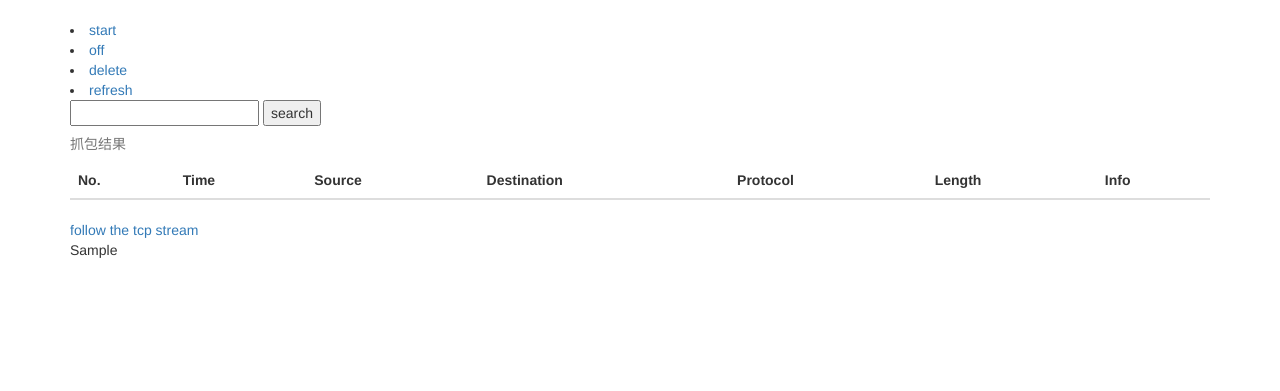
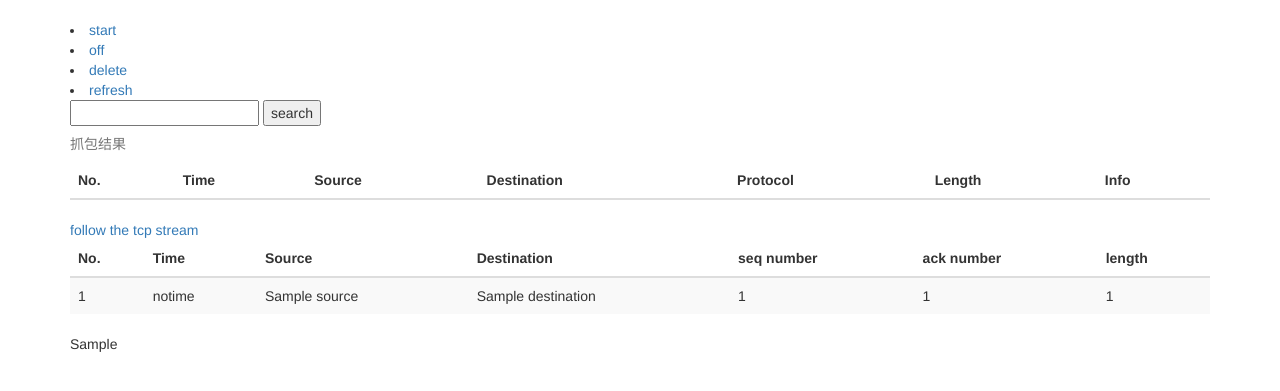
Before and after one commit to waderwu/wsniffer, a Django app: template wsniff/wshark/templates/wshark/index.html in a window 1280 px wide. Shown: the part 52-443 px from the top of the page. Run offline with Django 3.2, Linux system fonts and the light colour scheme; tables that the repository leaves empty hold one stand-in row (values such as "Sample post"); the template is opened without the code that fills it: values that come from a table or form of the project are taken from there, most other values are stand-ins (such as "Sample title", 1, 10 or a date in 2020); lists and menus that the app fills with data are empty; some libraries are stand-ins or nearby versions.

Commit message:
may fix the order issue

```diff
--- a/wsniff/wshark/models.py
+++ b/wsniff/wshark/models.py
@@ -87,6 +87,9 @@ class TcpM(models.Model):
     next_proto = models.CharField(blank=True, null=True, default='',max_length=50)
     stream_index = models.IntegerField()
 
+    def order_number(self):
+        return self.sequence_number+self.acknowledgement_number
+
 
 class UdpM(models.Model):
     packet = models.OneToOneField(
--- a/wsniff/wshark/templates/wshark/index.html
+++ b/wsniff/wshark/templates/wshark/index.html
@@ -70,15 +70,15 @@
                             <td>Application Data[TCP segment of a reassembled PDU]</td>
                     </tr>
                     {% endif %}
-                {% if packet.proto == 'tcp' %}
+                {% if packet.proto == 'tcp' or packet.proto == 'http' %}
                     <tr class='clickable-row' data-href='/wshark/packet/{{packet.id}}'>
                       <td>{{packet.id}}</td>
                       <td>notime</td>
 
                             <td>{{packet.ipm.source}}</td>
                             <td>{{packet.ipm.destination}}</td>
-                            <td>tcp</td>
-                            <td>length</td>
+                            <td>{{packet.proto}}</td>
+                            <td>{{packet.tcpm.segment_data_length}}</td>
                             <td>Application Data[TCP segment of a reassembled PDU]</td>
                     </tr>
                     {% endif %}
@@ -89,7 +89,32 @@
 
         {% if actual_datas %}
          {% for actual_data, j in actual_datas %}
-            <a href="/wshark/stream/{{j}}">follow the tcp stream</a>
+            <a href="/wshark/stream/{{j.tcpm.stream_index}}">follow the tcp stream</a>
+            <table class="table table-striped">
+                  <thead>
+                    <tr>
+                        <th>No.</th>
+                        <th>Time</th>
+                        <th>Source</th>
+                        <th>Destination</th>
+                        <th>seq number</th>
+                        <th>ack number</th>
+                        <th>length</th>
+                    </tr>
+                  </thead>
+            <tbody>
+            <tr>
+                      <td>{{j.id}}</td>
+                      <td>notime</td>
+
+                            <td>{{j.ipm.source}}</td>
+                            <td>{{j.ipm.destination}}</td>
+                            <td>{{j.tcpm.sequence_number}}</td>
+                            <td>{{j.tcpm.acknowledgement_number}}</td>
+                            <td>{{j.tcpm.segment_data_length}}</td>
+                    </tr>
+            </tbody>
+            </table>
             <p>{{actual_data}}</p>
         {% endfor %}
         {% endif %}
```
Also changed, not shown: wsniff/wshark/views.py (+26 -21 lines).
